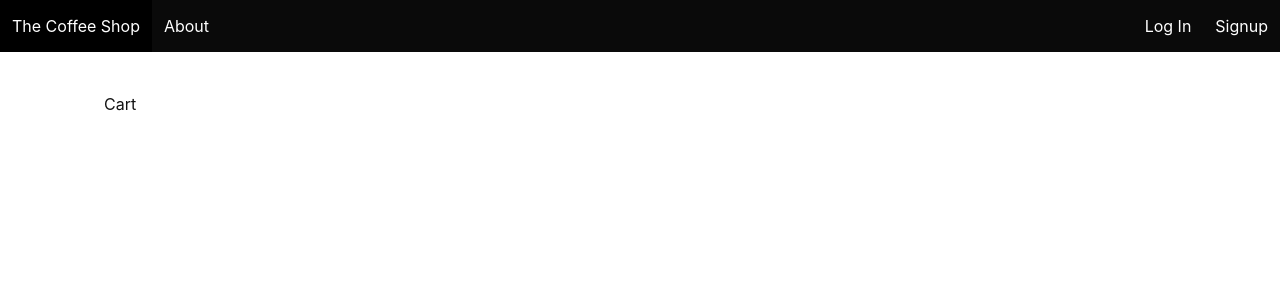
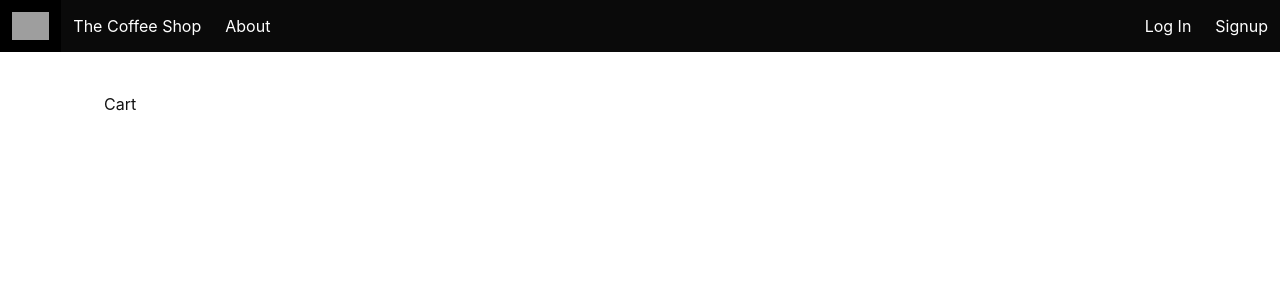
Before and after one commit to aaronjohnston4/theCoffeeShop, a Django app: page /cart/ in a window 1280 px wide. Shown: the top 300 px of the page. Run offline with Django 4.2, Linux system fonts and the light colour scheme; grey boxes are pictures that could not be loaded.

Commit message:
modifications and user/admin restrictions

```diff
--- a/main_app/templates/base.html
+++ b/main_app/templates/base.html
@@ -17,6 +17,7 @@
     <body >
         <nav class="navbar is-black" role="navigation" aria-label="main navigation">
             <div class="navbar-brand">
+                <a class="navbar-item " href="/"><img src="https://i.imgur.com/BW0FrGi_d.jpg?maxwidth=520&shape=thumb&fidelity=high" alt="coffee cup"></a>
                 <a class="navbar-item" href="/">The Coffee Shop</a>
                 <a role="button" class="navbar-burger" aria-label="menu" aria-expanded="false">
                     <span aria-hidden="true"></span>
@@ -31,10 +32,18 @@
                 <a class="navbar-item" href="/about">About</a>
             </div> -->
             <div class="navbar-menu navbar-end">
-                {% if user.is_authenticated %}
+                {% if user.is_superuser %}
                 <div class="navbar-menu navbar-end">
                         <a class="navbar-item" href="/products">Products</a>
                         <a class="navbar-item" href="/products/new">Create</a>
+                        <a class="navbar-item" href="/wishlist">Wishlist</a>
+                        <a class="navbar-item" href="/cart">Cart</a>
+                        <span class="navbar-item">Welcome: {{user.username}}</span>
+                        <a class="navbar-item" href="{% url 'logout' %}">Logout</a>
+                    </div>
+                {% elif user.is_authenticated %}
+                <div class="navbar-menu navbar-end">
+                        <a class="navbar-item" href="/products">Products</a>
                         <a class="navbar-item" href="/wishlist">Wishlist</a>
                         <a class="navbar-item" href="/cart">Cart</a>
                         <span class="navbar-item">Welcome: {{user.username}}</span>
--- a/main_app/templates/product_detail.html
+++ b/main_app/templates/product_detail.html
@@ -15,6 +15,7 @@
     <h1 class="title">{{products.name}}</h1>
 </div>
 <div class="detail__container">
+    {% if user.is_superuser %}
     <div class="buttons">
         <a href="{% url 'product_update' products.pk %}" class="button is-info">
             <span class="icon">
@@ -27,6 +28,7 @@
             </span>
         </a>
         </div>
+        {% endif %}
               <span>Add to Wishlist</span>
               {% for wishlist in wishlists %}
               <a
@@ -77,7 +79,7 @@
         {% empty %}
             <article class="message">
                 <div class="message-header">
-                    <p>No Sizes Available</p>
+                    <p>No Reviews Available</p>
                 </div>
             </article>
 
```
